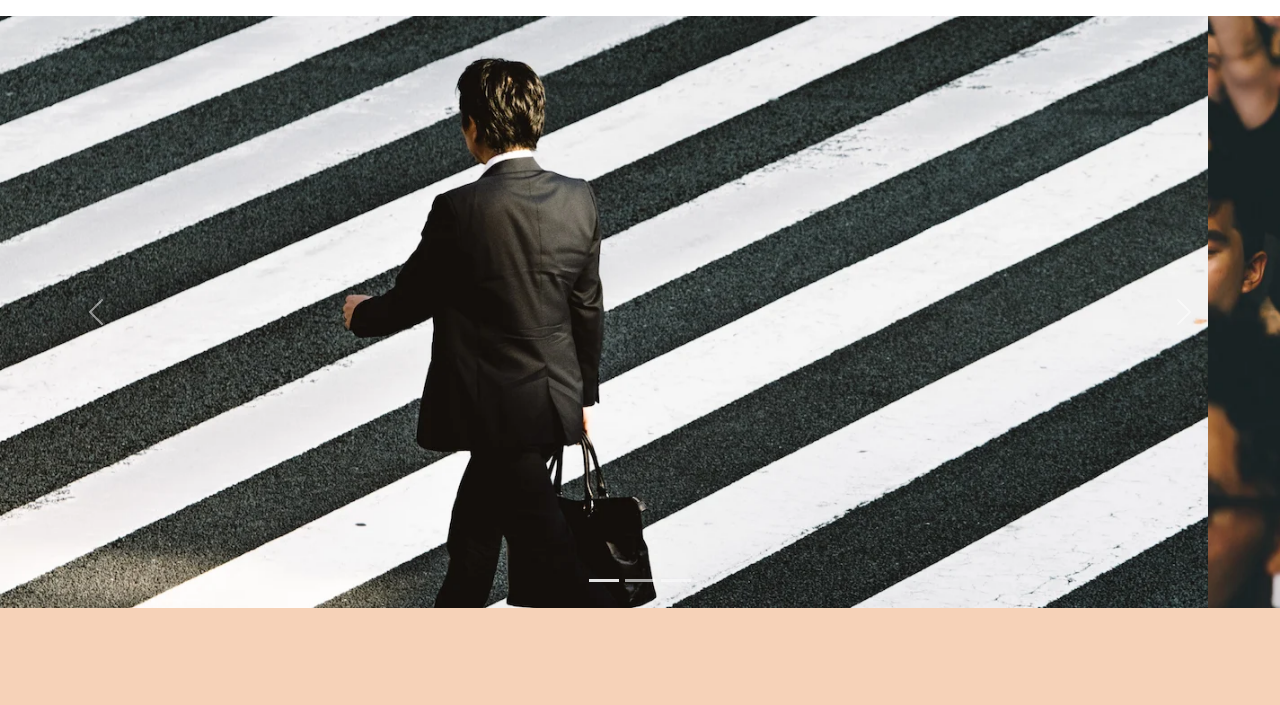
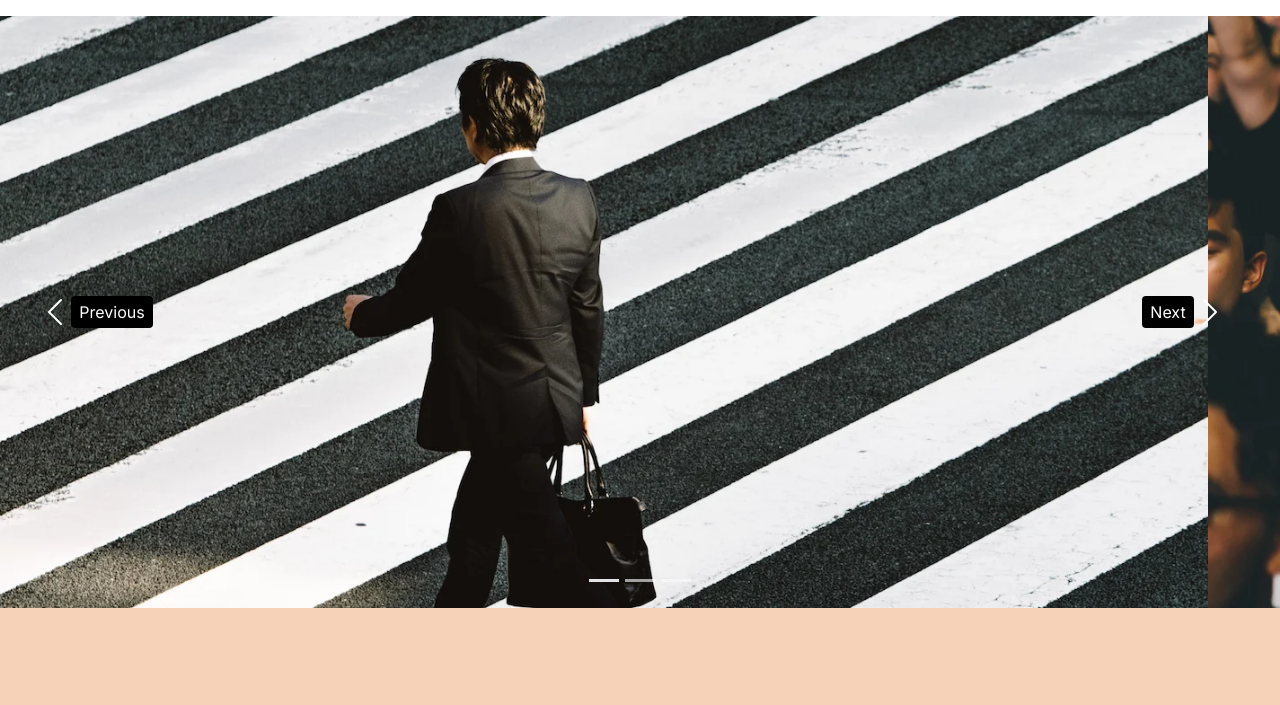
Before and after one commit to Aitoheiw/Projet_8_NinaCarducci-Opti, a plain HTML site: page index.html in a window 1280 px wide. Shown: the part 83-788 px from the top of the page. Drawn offline with nearby package versions, Linux system fonts and the light colour scheme.

Commit message:
fix(css): correction et modification du CSS minifié pour améliorer l’accessibilité

```diff
--- a/assets/style.css
+++ b/assets/style.css
@@ -363,3 +363,16 @@ input[type="submit"] {
   width: 100%;
   height: auto;
 }
+
+.carrousel-accessibility {
+  color: #ffffff;
+  background-color: #000000;
+  padding: 4px 8px;
+  border-radius: 4px;
+  opacity: 1;
+}
+
+.carousel-control-prev,
+.carousel-control-next {
+  opacity: 1 !important;
+}
--- a/index.html
+++ b/index.html
@@ -196,7 +196,7 @@
           data-bs-slide="prev"
         >
           <span class="carousel-control-prev-icon" aria-hidden="true"></span>
-          <span class="visually-hidden">Previous</span>
+          <span class="carrousel-accessibility">Previous</span>
         </button>
         <button
           class="carousel-control-next"
@@ -204,8 +204,8 @@
           data-bs-target="#carouselExampleIndicators"
           data-bs-slide="next"
         >
+          <span class="carrousel-accessibility">Next</span>
           <span class="carousel-control-next-icon" aria-hidden="true"></span>
-          <span class="visually-hidden">Next</span>
         </button>
       </div>
     </header>
```
Also changed, not shown: assets/style.min.css.
